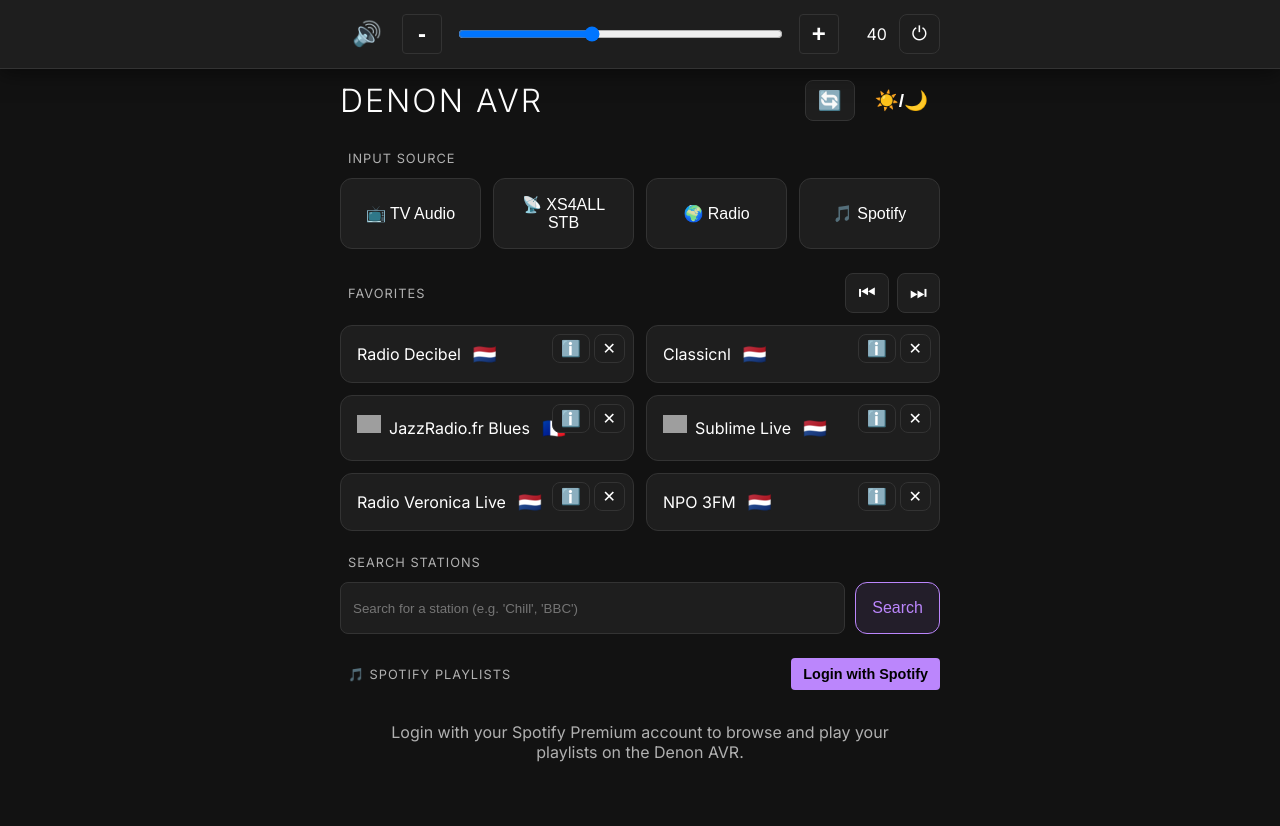
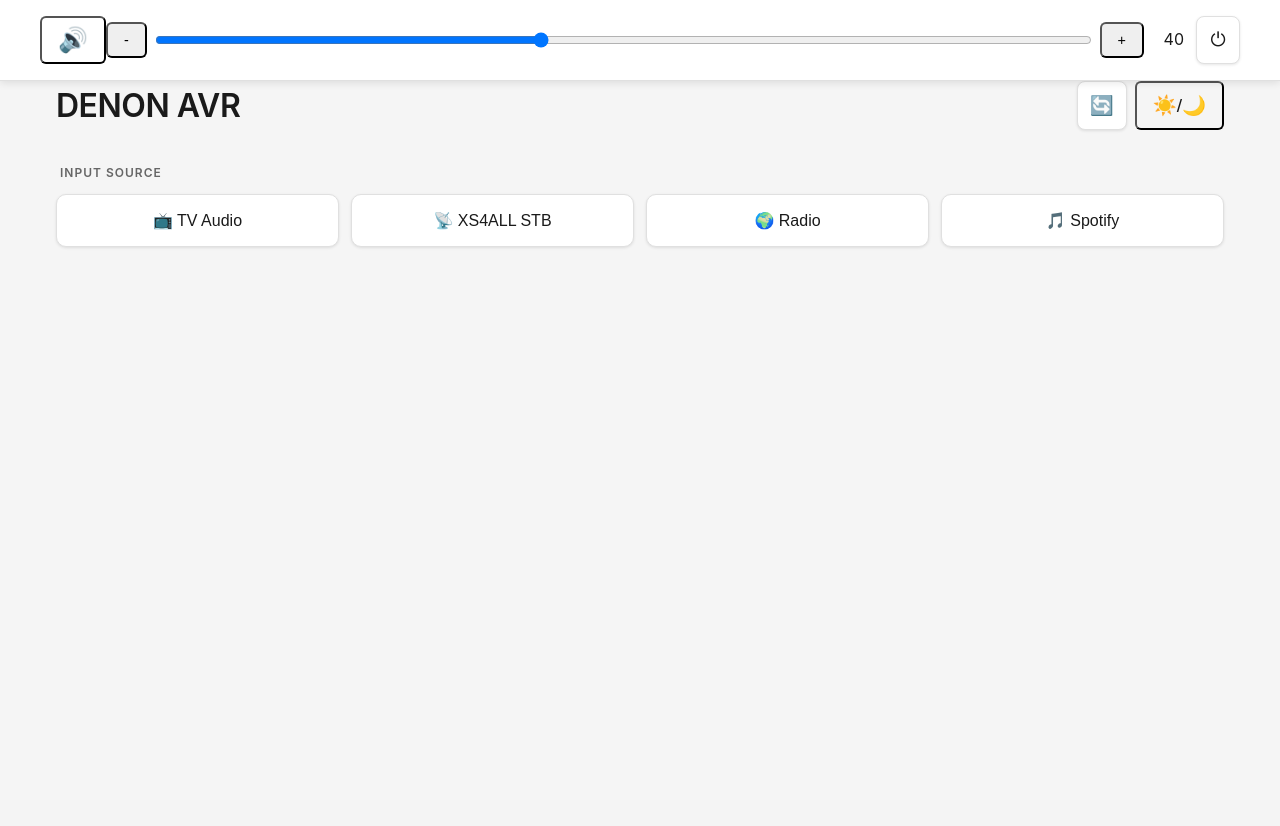
Before and after one commit to wluberti/denonAVR-vTuner, a Flask app: page / in a window 1280 px wide. After the commit the page ends 248 px from the top, so only its background shows below. Run offline with Flask 3, Linux system fonts and the light colour scheme; grey boxes are pictures that could not be loaded.

Commit message:
Redesign UI: mobile-friendly, light mode default, conditional sections
- Complete CSS overhaul with responsive design
- Light mode (#f5f5f5) now default, dark mode (#0f0f0f) toggle
- Conditional visibility: Radio section (favorites+search), Spotify section (playlists+controls)
- Added Spotify playback controls with Now Playing display
- Mobile-first grid layout with touch-friendly targets (≥44px)
- Theme toggle with localStorage persistence
- WCAG AA compliant contrast for both themes

```diff
--- a/static/app.js
+++ b/static/app.js
@@ -1,13 +1,17 @@
+// Global state
+let currentInput = null;
+let spotifyUpdateInterval = null;
+
 document.addEventListener('DOMContentLoaded', () => {
     // Theme Logic
     const savedTheme = localStorage.getItem('theme');
-    if (savedTheme === 'light') {
-        document.body.classList.add('light-theme');
+    if (savedTheme === 'dark') {
+        document.body.classList.add('dark-theme');
     }
 
     document.getElementById('theme-toggle').addEventListener('click', () => {
-        document.body.classList.toggle('light-theme');
-        const isLight = document.body.classList.contains('light-theme');
+        document.body.classList.toggle('dark-theme');
+        const isLight = document.body.classList.contains('dark-theme');
         localStorage.setItem('theme', isLight ? 'light' : 'dark');
     });
 
@@ -109,6 +113,12 @@ document.addEventListener('DOMContentLoaded', () => {
 
 async function setSource(source) {
     try {
+        // Update current input
+        currentInput = source;
+
+        // Show/hide input sections
+        showInputSection(source);
+
         const res = await fetch('/api/input', {
             method: 'POST',
             headers: {'Content-Type': 'application/json'},
@@ -435,6 +445,10 @@ async function playUrl(url, name) {
 }
 
 async function resumeRadio() {
+    // Update current input and show radio section
+    currentInput = 'NETWORK';
+    showInputSection('NETWORK');
+
     try {
         const res = await fetch('/api/last_played');
         if (res.ok) {
@@ -616,6 +630,101 @@ async function callApi(url) {
 // ============ SPOTIFY INTEGRATION ============
 
 let currentSpotifyPlaylist = null;
+
+// Show/hide input sections based on selected source
+function showInputSection(source) {
+    const radioSection = document.getElementById('radio-section');
+    const spotifySection = document.getElementById('spotify-section');
+
+    // Hide all sections
+    radioSection.classList.remove('active');
+    spotifySection.classList.remove('active');
+    radioSection.style.display = 'none';
+    spotifySection.style.display = 'none';
+
+    // Stop Spotify updates if leaving Spotify
+    if (source !== 'SPOTIFY' && spotifyUpdateInterval) {
+        clearInterval(spotifyUpdateInterval);
+        spotifyUpdateInterval = null;
+    }
+
+    // Show relevant section
+    if (source === 'NETWORK' || source === 'resumeRadio') {
+        radioSection.classList.add('active');
+        radioSection.style.display = 'block';
+    } else if (source === 'SPOTIFY') {
+        spotifySection.classList.add('active');
+        spotifySection.style.display = 'block';
+
+        // Start periodic updates for Spotify now playing
+        if (!spotifyUpdateInterval) {
+            updateSpotifyNowPlaying(); // Immediate update
+            spotifyUpdateInterval = setInterval(updateSpotifyNowPlaying, 5000); // Every 5 seconds
+        }
+    }
+}
+
+// Control Spotify playback
+async function spotifyControl(action) {
+    try {
+        const res = await fetch('/api/spotify/control', {
+            method: 'POST',
+            headers: { 'Content-Type': 'application/json' },
+            body: JSON.stringify({ action })
+        });
+
+        if (res.ok) {
+            console.log(`Spotify ${action} successful`);
+            // Update now playing display after a short delay
+            setTimeout(updateSpotifyNowPlaying, 500);
+        } else {
+            const data = await res.json();
+            console.error(`Spotify ${action} failed:`, data);
+            alert(`Failed to ${action}: ${data.error || 'Unknown error'}`);
+        }
+    } catch (e) {
+        console.error(`Failed to ${action} Spotify`, e);
+        alert(`Network error during ${action}`);
+    }
+}
+
+// Update Spotify now playing display
+async function updateSpotifyNowPlaying() {
+    try {
+        const res = await fetch('/api/spotify/current');
+        const data = await res.json();
+
+        const controls = document.getElementById('spotify-controls');
+        const artEl = document.getElementById('spotify-art');
+        const trackEl = document.getElementById('spotify-track');
+        const artistEl = document.getElementById('spotify-artist');
+        const playBtn = document.getElementById('spotify-play-btn');
+        const pauseBtn = document.getElementById('spotify-pause-btn');
+
+        if (data.track) {
+            controls.style.display = 'block';
+            artEl.src = data.track.image_url || '';
+            trackEl.textContent = data.track.name || 'Unknown Track';
+            artistEl.textContent = data.track.artists || 'Unknown Artist';
+
+            // Toggle play/pause button visibility
+            if (data.playing) {
+                playBtn.style.display = 'none';
+                pauseBtn.style.display = 'flex';
+            } else {
+                playBtn.style.display = 'flex';
+                pauseBtn.style.display = 'none';
+            }
+        } else {
+            // No track playing
+            controls.style.display = 'none';
+        }
+    } catch (e) {
+        console.error('Failed to update Spotify now playing', e);
+        // Don't show controls if there's an error
+        document.getElementById('spotify-controls').style.display = 'none';
+    }
+}
 
 async function checkSpotifyAuth() {
     try {
--- a/static/style.css
+++ b/static/style.css
@@ -1,71 +1,104 @@
 :root {
-    /* Dark Theme (Default) */
-    --bg-color: #121212;
-    --card-bg: #1e1e1e;
-    --accent: #bb86fc;
-    --text-primary: #ffffff;
-    --text-secondary: #b0b0b0;
-    --border-color: #333;
-    --input-bg: #1e1e1e;
-    --success: #03dac6;
-    --error: #cf6679;
-}
-
-body.light-theme {
-    /* Light Theme overrides */
+    /* Light Theme (Default) */
     --bg-color: #f5f5f5;
     --card-bg: #ffffff;
-    --accent: #6200ee;
-    --text-primary: #000000;
+    --accent: #1db954; /* Spotify green */
+    --text-primary: #1a1a1a;
     --text-secondary: #666666;
     --border-color: #e0e0e0;
     --input-bg: #ffffff;
+    --success: #1db954;
+    --error: #f44336;
+    --hover-bg: #f0f0f0;
+}
+
+/* Dark Theme */
+@media (prefers-color-scheme: dark) {
+    :root {
+        --bg-color: #0f0f0f;
+        --card-bg: #1a1a1a;
+        --accent: #1db954;
+        --text-primary: #e0e0e0;
+        --text-secondary: #a0a0a0;
+        --border-color: #333;
+        --input-bg: #1e1e1e;
+        --hover-bg: #2a2a2a;
+        --error: #ff6b6b;
+    }
+}
+
+/* Manual dark theme toggle */
+body.dark-theme {
+    --bg-color: #0f0f0f;
+    --card-bg: #1a1a1a;
+    --accent: #1db954;
+    --text-primary: #e0e0e0;
+    --text-secondary: #a0a0a0;
+    --border-color: #333;
+    --input-bg: #1e1e1e;
+    --hover-bg: #2a2a2a;
+    --error: #ff6b6b;
+}
+
+* {
+    box-sizing: border-box;
 }
 
 body {
     background-color: var(--bg-color);
     color: var(--text-primary);
-    font-family: 'Inter', sans-serif;
+    font-family: -apple-system, BlinkMacSystemFont, 'Segoe UI', 'Roboto', 'Oxygen', 'Ubuntu', 'Cantarell', sans-serif;
     margin: 0;
+    padding: 0;
     transition: background-color 0.3s ease, color 0.3s ease;
     min-height: 100vh;
-    display: flex;
-    justify-content: center;
-    align-items: center;
+    line-height: 1.6;
 }
 
 .container {
     width: 100%;
-    max-width: 600px;
-    padding: 20px;
+    max-width: 1200px;
+    margin: 0 auto;
+    padding: 1rem;
+    padding-top: 80px;
 }
 
+/* Header */
 .header {
     text-align: center;
-    margin-bottom: 30px;
+    margin-bottom: 2rem;
 }
 
 .header h1 {
-    font-weight: 300;
-    letter-spacing: 2px;
+    font-weight: 600;
+    letter-spacing: -0.5px;
     margin: 0;
-    font-size: 2rem;
+    font-size: clamp(1.5rem, 4vw, 2rem);
 }
 
+/* Status Card */
 .status-card {
     background: var(--card-bg);
-    border-radius: 16px;
-    padding: 20px;
-    margin-bottom: 24px;
-    box-shadow: 0 4px 20px rgba(0, 0, 0, 0.5);
+    border-radius: 12px;
+    padding: 1.25rem;
+    margin-bottom: 1.5rem;
+    box-shadow: 0 2px 8px rgba(0, 0, 0, 0.1);
     display: flex;
     justify-content: space-between;
     align-items: center;
+    flex-wrap: wrap;
+    gap: 1rem;
+}
+
+.status-info {
+    flex: 1;
+    min-width: 200px;
 }
 
 .status-info div {
-    margin-bottom: 8px;
+    margin-bottom: 0.5rem;
     color: var(--text-secondary);
+    font-size: 0.9rem;
 }
 
 .status-info span {
@@ -73,98 +106,96 @@ body {
     font-weight: 600;
 }
 
+.theme-toggle {
+    background: none;
+    border: none;
+    font-size: 1.5rem;
+    cursor: pointer;
+    padding: 0.5rem;
+    transition: transform 0.2s;
+}
+
+.theme-toggle:hover {
+    transform: scale(1.1);
+}
+
+/* Control Groups */
 .control-group {
-    margin-bottom: 24px;
+    margin-bottom: 2rem;
 }
 
 .group-title {
     color: var(--text-secondary);
     text-transform: uppercase;
-    font-size: 0.8rem;
+    font-size: 0.75rem;
+    font-weight: 600;
     letter-spacing: 1px;
-    margin-bottom: 12px;
-    padding-left: 8px;
+    margin-bottom: 0.75rem;
+    padding-left: 0.25rem;
 }
 
+/* Grid System */
 .grid {
     display: grid;
-    grid-template-columns: repeat(2, 1fr);
-    gap: 12px;
+    gap: 0.75rem;
+    grid-template-columns: repeat(auto-fit, minmax(140px, 1fr));
 }
 
+@media (max-width: 768px) {
+    .grid {
+        grid-template-columns: repeat(2, 1fr);
+    }
+}
+
+/* Buttons */
 .btn {
     background: var(--card-bg);
     border: 1px solid var(--border-color);
     color: var(--text-primary);
-    padding: 16px;
-    border-radius: 12px;
+    padding: 1rem;
+    border-radius: 10px;
     cursor: pointer;
     font-size: 1rem;
+    font-weight: 500;
     transition: all 0.2s ease;
     display: flex;
     align-items: center;
     justify-content: center;
-    gap: 8px;
+    gap: 0.5rem;
+    min-height: 48px; /* Touch target */
+    box-shadow: 0 1px 3px rgba(0, 0, 0, 0.1);
 }
 
 .btn:hover {
-    background: #2c2c2c;
-    transform: translateY(-2px);
+    background: var(--hover-bg);
+    transform: translateY(-1px);
+    box-shadow: 0 2px 6px rgba(0, 0, 0, 0.15);
     border-color: var(--accent);
 }
 
 .btn:active {
     transform: translateY(0);
+    box-shadow: 0 1px 3px rgba(0, 0, 0, 0.1);
 }
 
 .btn-primary {
-    background: rgba(187, 134, 252, 0.1);
-    color: var(--accent);
+    background: var(--accent);
+    color: white;
     border-color: var(--accent);
+    font-weight: 600;
 }
 
 .btn-primary:hover {
-    background: var(--accent);
-    color: #000;
+    background: #1ed760;
+    border-color: #1ed760;
+    color: white;
 }
 
 .btn-small {
-    background: var(--accent);
-    color: #000;
-    border: none;
-    padding: 8px 12px;
-    border-radius: 4px;
-    cursor: pointer;
-    font-weight: bold;
+    padding: 0.5rem 1rem;
     font-size: 0.9rem;
-}
-
-.btn-small:hover {
-    opacity: 0.9;
-}
-
-/* Light Theme overrides for generic buttons */
-body.light-theme .btn {
-    border-color: #e0e0e0;
-    color: #000;
-}
-
-body.light-theme .btn:hover {
-    background: #e0e0e0;
-    /* Darker grey for hover */
-    border-color: #999;
-}
-
-/* Light Theme - Pagination / Small Buttons */
-body.light-theme .btn-small {
-    background: var(--accent);
-    /* Keep accent (purple) */
-    color: #fff;
-    /* White text on purple */
-}
-
-body.light-theme .btn-small:hover {
-    filter: brightness(0.9);
+    border-radius: 6px;
+    min-height: 36px;
 }
 
 /* Icon Buttons */
@@ -172,98 +203,32 @@ body.light-theme .btn-small:hover {
     background: var(--card-bg);
     color: var(--text-primary);
     border: 1px solid var(--border-color);
-    padding: 8px 12px;
+    padding: 0.75rem;
     border-radius: 8px;
     cursor: pointer;
     font-size: 1.2rem;
     transition: all 0.2s ease;
+    min-width: 44px;
+    min-height: 44px;
+    display: flex;
+    align-items: center;
+    justify-content: center;
+    box-shadow: 0 1px 3px rgba(0, 0, 0, 0.1);
 }
 
 .btn-icon:hover {
     background: var(--accent);
-    color: #000;
+    color: white;
     border-color: var(--accent);
-    transform: translateY(-2px);
+    transform: translateY(-1px);
+    box-shadow: 0 2px 6px rgba(0, 0, 0, 0.15);
 }
 
 .btn-icon:active {
     transform: translateY(0);
 }
 
-/* Light Theme - Icon Buttons */
-body.light-theme .btn-icon {
-    background: var(--card-bg);
-    color: var(--text-primary);
-    border-color: var(--border-color);
-}
-
-body.light-theme .btn-icon:hover {
-    background: var(--accent);
-    color: #fff;
-    border-color: var(--accent);
-}
-
-/* Volume Button Specifics */
-.volume-btn {
-    font-size: 1.5rem;
-    padding: 0 12px;
-    margin: 0 8px;
-    background: var(--card-bg);
-    /* Use card bg instead of accent for better contrast with text if configured */
-    border: 1px solid var(--border-color);
-    color: var(--text-primary);
-    display: flex;
-    align-items: center;
-    justify-content: center;
-    height: 40px;
-    width: 40px;
-}
-
-/* Light Theme High Contrast Overrides */
-body.light-theme .volume-btn {
-    background: #e0e0e0;
-    color: #000;
-    border-color: #999;
-}
-
-body.light-theme .volume-btn:hover {
-    background: #d0d0d0;
-}
-
-input {
-    background: var(--input-bg) !important;
-    color: var(--text-primary) !important;
-    border: 1px solid var(--border-color) !important;
-}
-
-.results-table th {
-    border-bottom: 1px solid var(--border-color) !important;
-}
-
-.results-table tr {
-    border-bottom: 1px solid var(--border-color) !important;
-}
-
-.loader {
-    border: 3px solid rgba(255, 255, 255, 0.1);
-    border-radius: 50%;
-    border-top: 3px solid var(--accent);
-    width: 20px;
-    height: 20px;
-    animation: spin 1s linear infinite;
-    display: none;
-}
-
-@keyframes spin {
-    0% {
-        transform: rotate(0deg);
-    }
-
-    100% {
-        transform: rotate(360deg);
-    }
-}
-
+/* Volume Bar */
 .volume-bar {
     position: fixed;
     top: 0;
@@ -271,22 +236,268 @@ input {
     right: 0;
     background: var(--card-bg);
     border-bottom: 1px solid var(--border-color);
-    padding: 12px;
+    padding: 1rem;
     z-index: 1000;
-    box-shadow: 0 4px 20px rgba(0, 0, 0, 0.5);
-    display: flex;
-    justify-content: center;
+    box-shadow: 0 2px 8px rgba(0, 0, 0, 0.1);
 }
 
 .volume-container {
+    max-width: 1200px;
+    margin: 0 auto;
+    display: flex;
+    align-items: center;
+    gap: 1rem;
+}
+
+.volume-slider {
+    flex: 1;
+    max-width: 300px;
+}
+
+@media (max-width: 768px) {
+    .volume-slider {
+        max-width: 100%;
+    }
+}
+
+/* Input Fields */
+input, select, textarea {
+    background: var(--input-bg);
+    color: var(--text-primary);
+    border: 1px solid var(--border-color);
+    padding: 0.75rem;
+    border-radius: 8px;
+    font-size: 1rem;
     width: 100%;
-    max-width: 600px;
+    transition: border-color 0.2s;
+}
+
+input:focus, select:focus, textarea:focus {
+    outline: none;
+    border-color: var(--accent);
+}
+
+/* Tables */
+.results-table {
+    width: 100%;
+    border-collapse: collapse;
+    background: var(--card-bg);
+    border-radius: 8px;
+    overflow: hidden;
+}
+
+.results-table th {
+    background: var(--hover-bg);
+    padding: 0.75rem;
+    text-align: left;
+    font-weight: 600;
+    font-size: 0.9rem;
+    color: var(--text-secondary);
+    border-bottom: 1px solid var(--border-color);
+}
+
+.results-table td {
+    padding: 0.75rem;
+    border-bottom: 1px solid var(--border-color);
+}
+
+.results-table tr:last-child td {
+    border-bottom: none;
+}
+
+.results-table tr:hover {
+    background: var(--hover-bg);
+}
+
+/* Spotify Controls */
+.spotify-controls {
+    background: var(--card-bg);
+    border: 1px solid var(--border-color);
+    border-radius: 12px;
+    padding: 1.5rem;
+    margin-bottom: 1.5rem;
+    box-shadow: 0 2px 8px rgba(0, 0, 0, 0.1);
+}
+
+.now-playing {
     display: flex;
+    gap: 1rem;
+    margin-bottom: 1.5rem;
     align-items: center;
 }
 
-/* Adjust container to start below volume bar */
-.container {
-    padding-top: 80px;
-    padding-bottom: 20px;
+.now-playing-art {
+    width: 80px;
+    height: 80px;
+    border-radius: 8px;
+    object-fit: cover;
+    background: var(--border-color);
+    flex-shrink: 0;
 }
+
+.now-playing-info {
+    flex: 1;
+    min-width: 0;
+}
+
+.now-playing-track {
+    font-weight: 600;
+    font-size: 1.1rem;
+    margin-bottom: 0.25rem;
+    white-space: nowrap;
+    overflow: hidden;
+    text-overflow: ellipsis;
+}
+
+.now-playing-artist {
+    color: var(--text-secondary);
+    font-size: 0.9rem;
+    white-space: nowrap;
+    overflow: hidden;
+    text-overflow: ellipsis;
+}
+
+.playback-controls {
+    display: flex;
+    gap: 0.75rem;
+    justify-content: center;
+    flex-wrap: wrap;
+}
+
+/* Modal */
+.modal {
+    display: none;
+    position: fixed;
+    z-index: 2000;
+    left: 0;
+    top: 0;
+    width: 100%;
+    height: 100%;
+    background-color: rgba(0, 0, 0, 0.5);
+    align-items: center;
+    justify-content: center;
+    padding: 1rem;
+}
+
+.modal-content {
+    background-color: var(--card-bg);
+    border-radius: 12px;
+    padding: 2rem;
+    max-width: 600px;
+    width: 100%;
+    max-height: 90vh;
+    overflow-y: auto;
+    position: relative;
+    box-shadow: 0 4px 20px rgba(0, 0, 0, 0.3);
+}
+
+.close-modal {
+    position: absolute;
+    top: 1rem;
+    right: 1rem;
+    font-size: 2rem;
+    font-weight: bold;
+    color: var(--text-secondary);
+    cursor: pointer;
+    line-height: 1;
+    padding: 0.25rem 0.5rem;
+}
+
+.close-modal:hover {
+    color: var(--text-primary);
+}
+
+.modal-section {
+    margin-bottom: 1.5rem;
+}
+
+.modal-section h3 {
+    margin-top: 0;
+    margin-bottom: 1rem;
+    color: var(--text-primary);
+}
+
+/* Input Sections - Conditional Visibility */
+.input-section {
+    display: none;
+}
+
+.input-section.active {
+    display: block;
+}
+
+/* Loader */
+.loader {
+    border: 3px solid var(--border-color);
+    border-radius: 50%;
+    border-top: 3px solid var(--accent);
+    width: 24px;
+    height: 24px;
+    animation: spin 1s linear infinite;
+    margin: 0 auto;
+}
+
+@keyframes spin {
+    0% { transform: rotate(0deg); }
+    100% { transform: rotate(360deg); }
+}
+
+/* Responsive adjustments */
+@media (max-width: 768px) {
+    .container {
+        padding: 0.75rem;
+        padding-top: 70px;
+    }
+
+    .header h1 {
+        font-size: 1.5rem;
+    }
+
+    .status-card {
+        padding: 1rem;
+    }
+
+    .control-group {
+        margin-bottom: 1.5rem;
+    }
+
+    .spotify-controls {
+        padding: 1rem;
+    }
+
+    .now-playing {
+        flex-direction: column;
+        align-items: flex-start;
+    }
+
+    .now-playing-art {
+        width: 100%;
+        height: auto;
+        aspect-ratio: 1;
+        max-width: 200px;
+    }
+
+    .modal-content {
+        padding: 1.5rem;
+    }
+}
+
+/* Accessibility */
+@media (prefers-reduced-motion: reduce) {
+    * {
+        animation-duration: 0.01ms !important;
+        animation-iteration-count: 1 !important;
+        transition-duration: 0.01ms !important;
+    }
+}
+
+/* High contrast support */
+@media (prefers-contrast: high) {
+    .btn {
+        border-width: 2px;
+    }
+
+    .btn:hover {
+        border-width: 2px;
+    }
+}
--- a/templates/index.html
+++ b/templates/index.html
@@ -51,7 +51,9 @@
             </div>
         </div>
 
-        <div class="control-group">
+        <!-- Radio Section (shown only when Radio input is selected) -->
+        <div id="radio-section" class="input-section">
+            <div class="control-group">
             <div style="display: flex; justify-content: space-between; align-items: center; margin-bottom: 12px;">
                 <div class="group-title" style="margin-bottom: 0;">Favorites</div>
                 <div style="display: flex; gap: 8px;">
@@ -89,9 +91,30 @@
                     <!-- Results here -->
                 </tbody>
             </table>
+            </div>
         </div>
 
-        <!-- Spotify Playlists -->
+        <!-- Spotify Section (shown only when Spotify input is selected) -->
+        <div id="spotify-section" class="input-section">
+            <!-- Spotify Playback Controls -->
+            <div class="spotify-controls" id="spotify-controls" style="display: none;">
+                <div class="now-playing" id="spotify-now-playing">
+                    <img id="spotify-art" class="now-playing-art" src="" alt="Album Art">
+                    <div class="now-playing-info">
+                        <div class="now-playing-track" id="spotify-track">Not Playing</div>
+                        <div class="now-playing-artist" id="spotify-artist">-</div>
+                    </div>
+                </div>
+                <div class="playback-controls">
+                    <button class="btn-icon" onclick="spotifyControl('previous')" title="Previous Track">⏮️</button>
+                    <button class="btn-icon" onclick="spotifyControl('play')" title="Play" id="spotify-play-btn">▶️</button>
+                    <button class="btn-icon" onclick="spotifyControl('pause')" title="Pause" id="spotify-pause-btn" style="display: none;">⏸️</button>
+                    <button class="btn-icon" onclick="spotifyControl('next')" title="Next Track">⏭️</button>
+                    <button class="btn-icon" onclick="spotifyControl('stop')" title="Stop">⏹️</button>
+                </div>
+            </div>
+
+            <!-- Spotify Playlists -->
         <div class="control-group">
             <div style="display: flex; justify-content: space-between; align-items: center; margin-bottom: 12px;">
                 <div class="group-title" style="margin-bottom: 0;">🎵 Spotify Playlists</div>
@@ -105,6 +128,8 @@
                 </div>
             </div>
         </div>
+    </div>
+
     <!-- Info Modal -->
     <div id="info-modal" class="modal" style="display: none;">
         <div class="modal-content">
```
